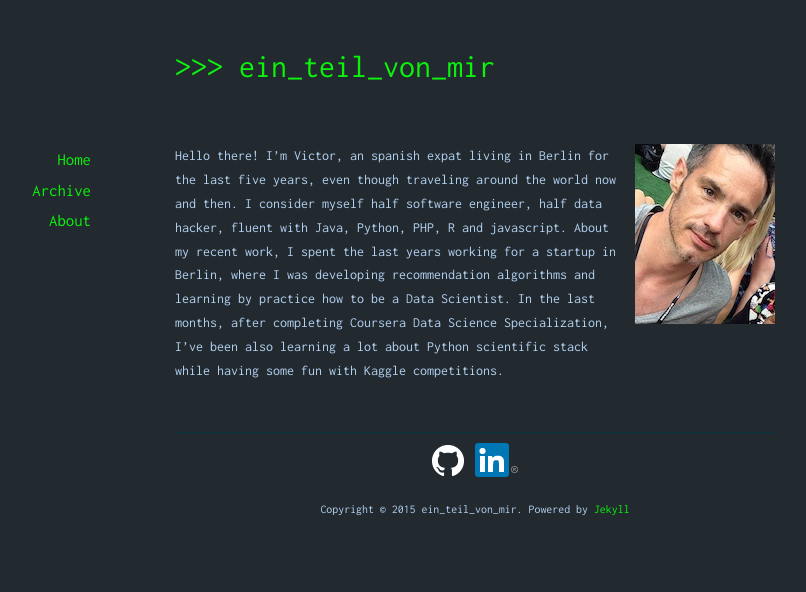
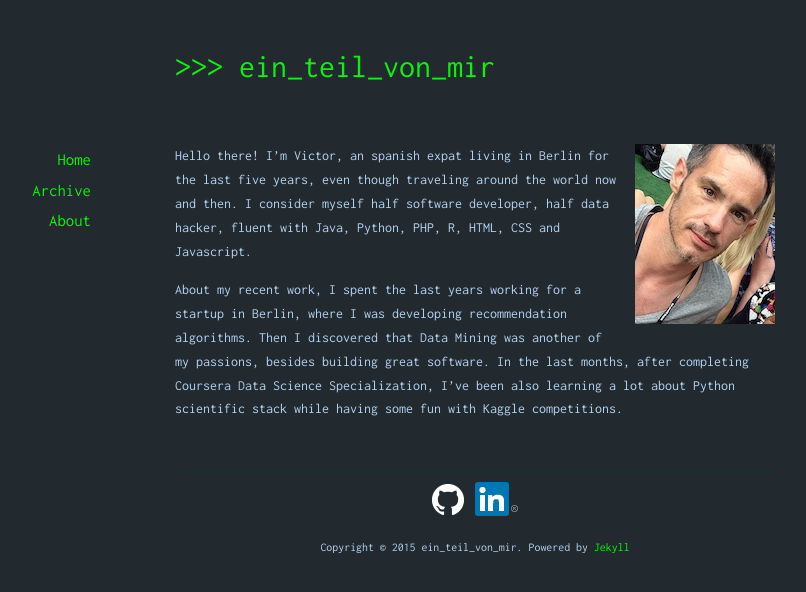
Before and after one commit to vruizext/etvm, a Jekyll site: the page built from about/index.markdown, in a window 1280 px wide. Shown: the top 592 px of the page, without its empty margins (165-971 px from the left). Built offline with Jekyll 4.4.1, drawn with Linux system fonts in a browser that asks for light colours; nearby versions of some CDN libraries.

Commit message:
edit about

```diff
--- a/about/index.markdown
+++ b/about/index.markdown
@@ -4,4 +4,11 @@ title: About
 ---
 
 <img src="/images/me.png" class="right" />
-Hello there! I'm Victor, an spanish expat living in Berlin for the last five years, even though traveling around the world now and then. I consider myself half software engineer, half data hacker, fluent with Java, Python, PHP, R and javascript. About my recent work, I spent the last years working for a startup in Berlin, where I was developing recommendation algorithms and learning by practice how to be a Data Scientist. In the last months, after completing Coursera Data Science Specialization, I've been also learning a lot about Python scientific stack while having some fun with Kaggle competitions.
+Hello there! I'm Victor, an spanish expat living in Berlin for the last five years, even though traveling around the
+ world now and then. I consider myself half software developer, half data hacker, fluent with Java, Python, PHP, R, HTML,
+ CSS and Javascript.
+
+   About my recent work, I spent the last years working for a startup in Berlin, where I was developing
+ recommendation algorithms. Then I discovered that Data Mining was another of my passions, besides building great
+ software. In the last months, after completing Coursera Data Science Specialization, I've been also
+ learning a lot about Python scientific stack while having some fun with Kaggle competitions.
```
